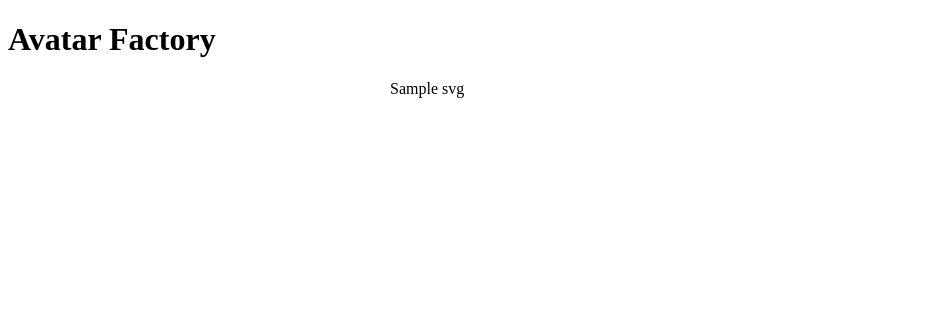
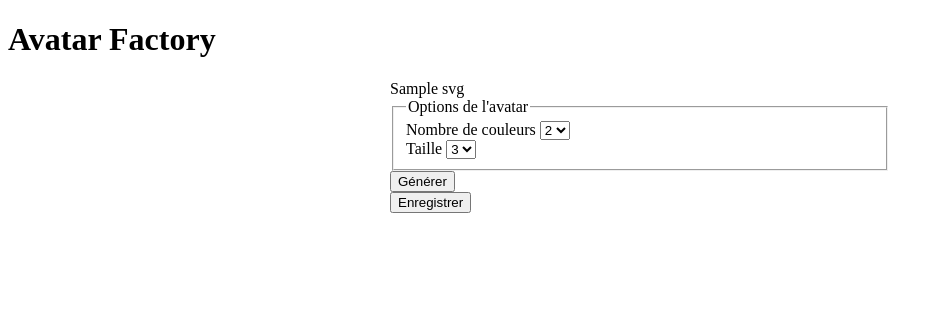
Before and after one commit to oliviermeunier/greta-aix-03-avatar, a PHP site: template templates/index.phtml in a window 1280 px wide. Shown: the top 318 px of the page, without its empty margins (0-943 px from the left). Run offline with PHP 8.4, Linux system fonts and the light colour scheme; the template is opened without the code that fills it: most values are stand-ins (such as "Sample title", 1, 10 or a date in 2020).

Commit message:
Formulaire Enregistrer Avatar + recup dans save.php

```diff
--- a/templates/index.phtml
+++ b/templates/index.phtml
@@ -11,7 +11,40 @@
         <h1>Avatar Factory</h1>
     </header>
     <main>
-        <?= $svg ?>
+        <div class="svg-container">
+            <?= $svg ?>
+        </div>
+
+
+        <!-- FORMULAIRE DE GENERATION DE L'AVATAR -->
+        <form action="index.php" method="get">
+            <fieldset>
+                <legend>Options de l'avatar</legend>
+                <div>
+                    <label for="number-of-colors">Nombre de couleurs</label>
+                    <select id="number-of-colors" name="number-of-colors">
+                        <?php for ($n = 2; $n < 5; $n++): ?>
+                            <option value="<?=$n?>" <?= $n == $numberOfColors ? 'selected' : '';?>><?=$n?></option>
+                        <?php endfor; ?>
+                    </select>
+                </div>
+                <div>
+                    <label for="size">Taille</label>
+                    <select id="size" name="size">
+                        <?php for ($n = 3; $n < 8; $n++): ?>
+                            <option value="<?=$n?>" <?= $n == $size ? 'selected' : '';?>><?=$n?></option>
+                        <?php endfor; ?>
+                    </select>
+                </div>
+            </fieldset>
+            <input type="submit" value="Générer">
+        </form>
+
+        <!-- FORMULAIRE D'ENREGISTREMENT DE L'AVATAR -->
+        <form action="save.php" method="post">
+            <input type="hidden" name="svg" value="<?=htmlspecialchars($svg)?>">
+            <input type="submit" value="Enregistrer">
+        </form>
     </main>
 </body>
 </html>
```
Also changed, not shown: src/ColorHelper.php (added, +29 -0 lines), www/index.php (+12 -1 lines), www/save.php (added, +9 -0 lines).
